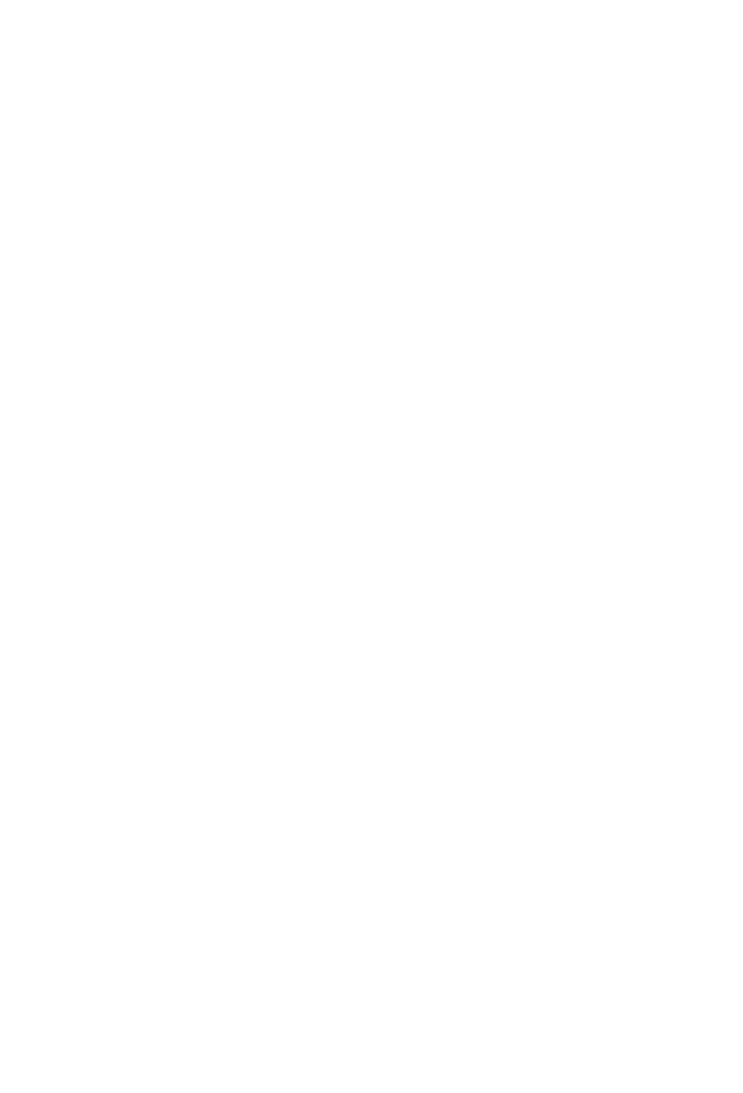
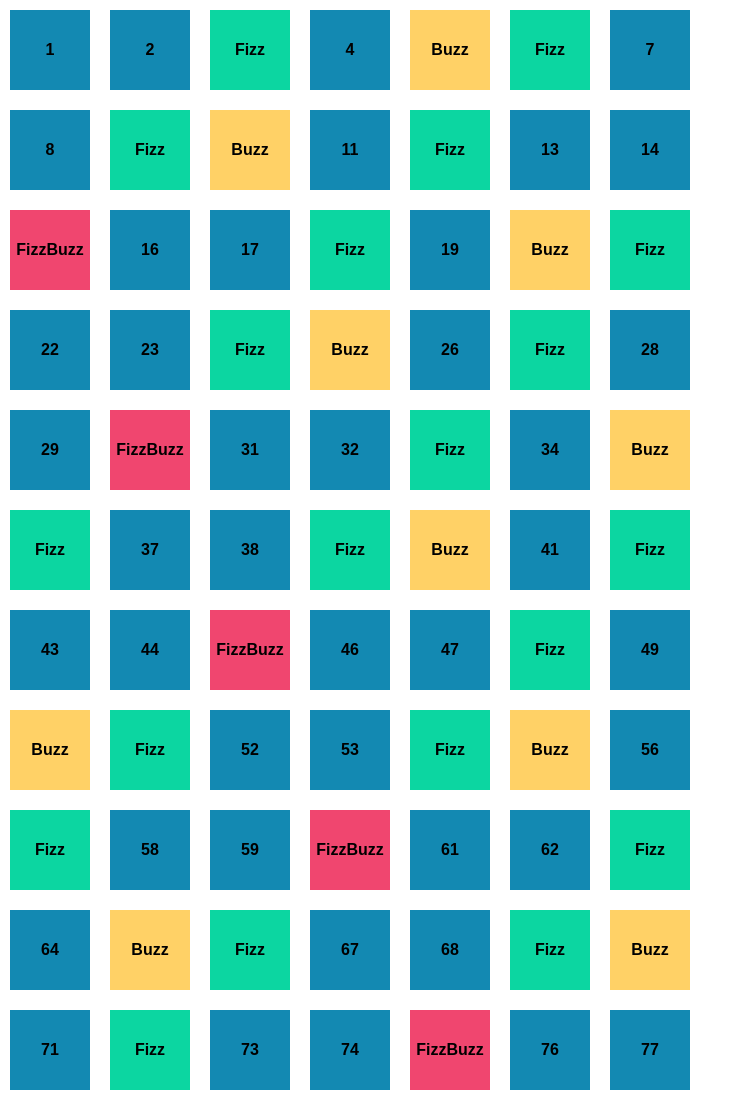
Before and after one commit to Broadcodes/js-fizzbuzz, a plain HTML site: page index.html in a window 1280 px wide. Shown: the top 1093 px of the page, without its empty margins (0-743 px from the left). Before the commit the page ends 800 px from the top, so only its background shows below. Drawn offline with Linux system fonts and the light colour scheme.

Commit message:
Implementazione quadrati colorati a schermo

```diff
--- a/css/style.css
+++ b/css/style.css
@@ -7,3 +7,16 @@
 body {
     font-family: sans-serif;
 }
+
+#grid{
+    display: flex;
+    flex-wrap: wrap;
+    width: 700px;
+  }
+
+  #grid div{
+    width: 80px;
+    height: 80px;
+    padding: 4px;
+    margin: 10px;
+  }
--- a/index.html
+++ b/index.html
@@ -12,6 +12,6 @@
    <script type="text/javascript" src="js/script.js" defer></script>
 </head>
 <body>
-
+    <div id="grid"></div>
 </body>
 </html>
--- a/js/script.js
+++ b/js/script.js
@@ -1,13 +1,41 @@
+// Recupero il div dal DOM che conterrà tutti i quadratini
+const contenitorGrid = document.getElementById("grid");
+
+// Ciclo per visualizzare i 100 numeri
 for(let i = 1; i <= 100; i++){
+    // Creazione dell'elemento del DOM
+    const element = document.createElement("div");
 
+    // Condizione per determinare se un numero è divisibile per 3, 5 o entrambi
     if((i % 3) === 0 && (i % 5) === 0){
-        console.log("FizzBuzz");
+        element.append(`FizzBuzz`);
+        element.style.backgroundColor = "#f0466f";
+        element.style.display = "flex";
+        element.style.justifyContent = "center";
+        element.style.alignItems = "center";
+        element.style.fontWeight = "bold";
     } else if((i % 3) === 0){
-        console.log("Fizz");
+        element.append(`Fizz`);
+        element.style.backgroundColor = "#0cd6a1";
+        element.style.display = "flex";
+        element.style.justifyContent = "center";
+        element.style.alignItems = "center";
+        element.style.fontWeight = "bold";
     } else if((i % 5) === 0){
-        console.log("Buzz");
+        element.append(`Buzz`);
+        element.style.backgroundColor = "#ffd166";
+        element.style.display = "flex";
+        element.style.justifyContent = "center";
+        element.style.alignItems = "center";
+        element.style.fontWeight = "bold";
     } else {
-        console.log(i.toFixed());
+        element.append(`${i}`);
+        element.style.backgroundColor = "#1389b2";
+        element.style.display = "flex";
+        element.style.justifyContent = "center";
+        element.style.alignItems = "center";
+        element.style.fontWeight = "bold";
     }
 
+    contenitorGrid.append(element);
 }
```
